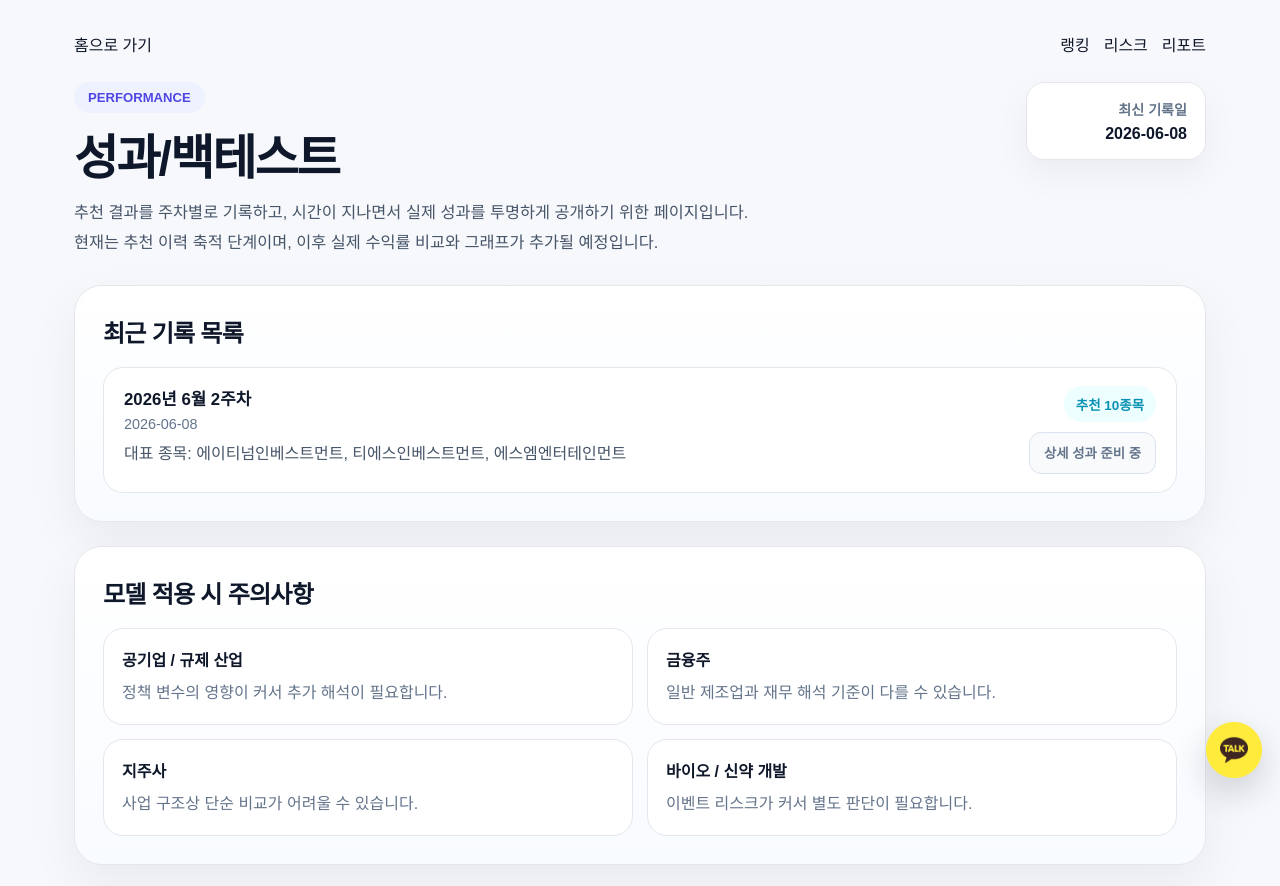
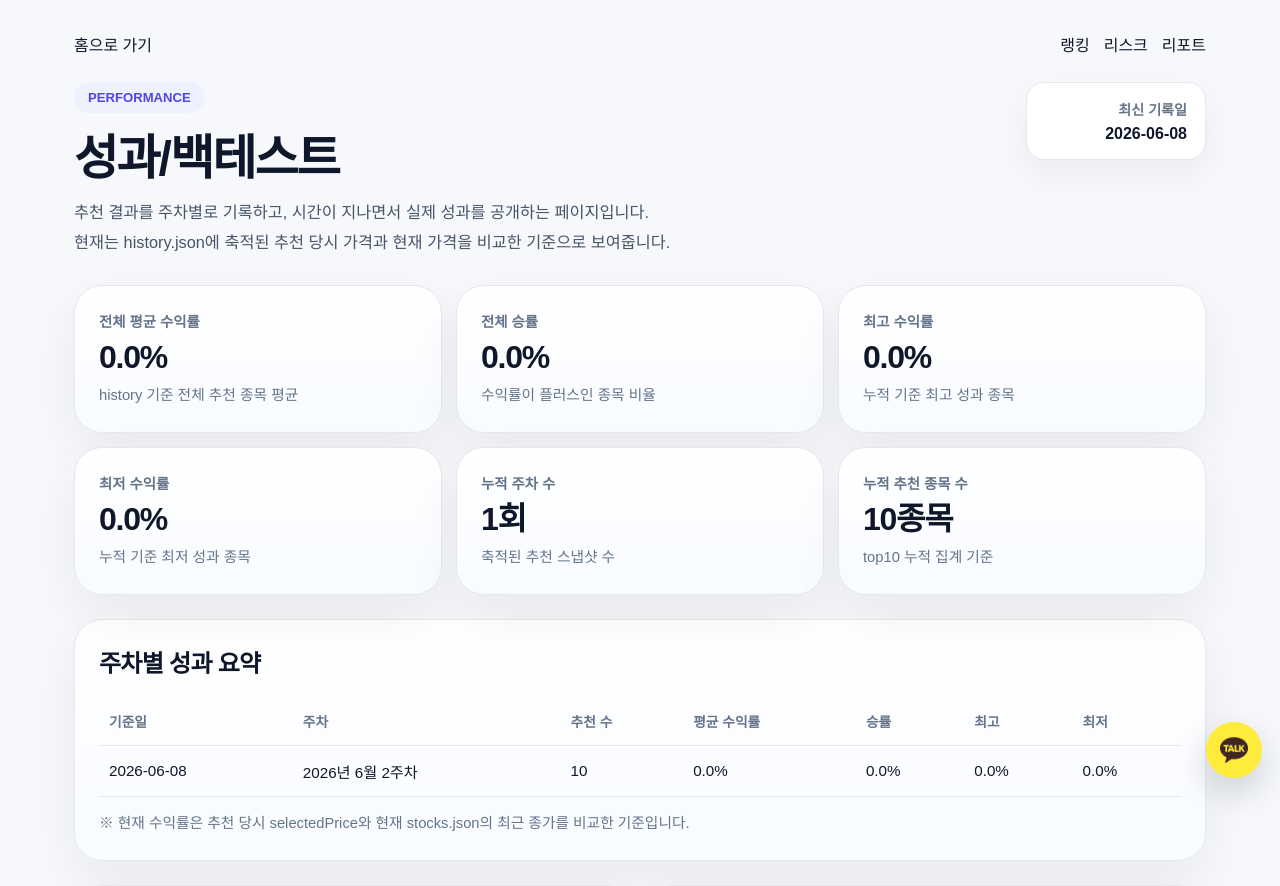
Before and after one commit to DcoyA/screener, a Next.js app: page /performance in a window 1280 px wide. Shown: the top 886 px of the page. Built offline with nearby package versions, Linux system fonts and the light colour scheme.

Commit message:
Update page.js

```diff
--- a/app/performance/page.js
+++ b/app/performance/page.js
@@ -1,14 +1,117 @@
 "use client";
 
 import Link from "next/link";
+import { useMemo } from "react";
 import history from "../data/history.json";
+import stocks from "../data/stocks.json";
 
-function getPreviewNames(top10 = []) {
-  return top10.slice(0, 3).map((item) => item.name).join(", ");
+function formatPrice(value) {
+  const num = Number(value || 0);
+  if (!num) return "-";
+  return `${num.toLocaleString("ko-KR")}원`;
+}
+
+function formatPercent(value) {
+  const num = Number(value);
+  if (!Number.isFinite(num)) return "-";
+  const sign = num > 0 ? "+" : "";
+  return `${sign}${num.toFixed(1)}%`;
+}
+
+function calcReturnRate(selectedPrice, currentPrice) {
+  const base = Number(selectedPrice || 0);
+  const now = Number(currentPrice || 0);
+  if (!base || !now) return null;
+  return ((now - base) / base) * 100;
+}
+
+function getToneClass(value) {
+  const num = Number(value);
+  if (!Number.isFinite(num)) return "toneNeutral";
+  if (num > 0) return "tonePositive";
+  if (num < 0) return "toneNegative";
+  return "toneNeutral";
 }
 
 export default function PerformancePage() {
   const latestDate = history[0]?.snapshotDate || "-";
+
+  const currentPriceMap = useMemo(() => {
+    return Object.fromEntries(
+      stocks.map((item) => [item.code, item.metrics?.closePrice || 0])
+    );
+  }, []);
+
+  const performanceData = useMemo(() => {
+    const weeklyRows = history.map((entry) => {
+      const picks = (entry.top10 || []).map((pick) => {
+        const currentPrice = Number(currentPriceMap[pick.code] || 0);
+        const returnRate = calcReturnRate(pick.selectedPrice, currentPrice);
+        return {
+          ...pick,
+          currentPrice,
+          returnRate,
+        };
+      });
+
+      const validReturns = picks
+        .map((item) => item.returnRate)
+        .filter((value) => Number.isFinite(value));
+
+      const avgReturn = validReturns.length
+        ? validReturns.reduce((acc, cur) => acc + cur, 0) / validReturns.length
+        : null;
+
+      const winCount = validReturns.filter((value) => value > 0).length;
+      const loseCount = validReturns.filter((value) => value < 0).length;
+      const winRate = validReturns.length ? (winCount / validReturns.length) * 100 : null;
+      const bestReturn = validReturns.length ? Math.max(...validReturns) : null;
+      const worstReturn = validReturns.length ? Math.min(...validReturns) : null;
+
+      return {
+        snapshotDate: entry.snapshotDate,
+        weekLabel: entry.weekLabel,
+        picks,
+        count: picks.length,
+        avgReturn,
+        winRate,
+        winCount,
+        loseCount,
+        bestReturn,
+        worstReturn,
+      };
+    });
+
+    const allPicks = weeklyRows.flatMap((row) => row.picks);
+    const allReturns = allPicks
+      .map((item) => item.returnRate)
+      .filter((value) => Number.isFinite(value));
+
+    const overallAvg = allReturns.length
+      ? allReturns.reduce((acc, cur) => acc + cur, 0) / allReturns.length
+      : null;
+    const overallWinRate = allReturns.length
+      ? (allReturns.filter((value) => value > 0).length / allReturns.length) * 100
+      : null;
+    const overallBest = allReturns.length ? Math.max(...allReturns) : null;
+    const overallWorst = allReturns.length ? Math.min(...allReturns) : null;
+
+    const sortedByReturn = [...allPicks]
+      .filter((item) => Number.isFinite(item.returnRate))
+      .sort((a, b) => b.returnRate - a.returnRate);
+
+    return {
+      weeklyRows,
+      overallAvg,
+      overallWinRate,
+      overallBest,
+      overallWorst,
+      totalSnapshots: weeklyRows.length,
+      totalPicks: allPicks.length,
+      bestPicks: sortedByReturn.slice(0, 3),
+      worstPicks: [...sortedByReturn].reverse().slice(0, 3),
+    };
+  }, [currentPriceMap]);
 
   return (
     <>
@@ -31,10 +134,9 @@ export default function PerformancePage() {
             <h1>성과/백테스트</h1>
             <p className="desc">
               추천 결과를 주차별로 기록하고, 시간이 지나면서 실제 성과를
-              투명하게 공개하기 위한 페이지입니다.
+              공개하는 페이지입니다.
               <br />
-              현재는 추천 이력 축적 단계이며, 이후 실제 수익률 비교와 그래프가
-              추가될 예정입니다.
+              현재는 history.json에 축적된 추천 당시 가격과 현재 가격을 비교한 기준으로 보여줍니다.
             </p>
           </div>
 
@@ -44,30 +146,118 @@ export default function PerformancePage() {
           </div>
         </section>
 
+        <section className="kpiSection">
+          <div className="kpiGrid">
+            <div className="kpiCard">
+              <span className="kpiLabel">전체 평균 수익률</span>
+              <strong className={getToneClass(performanceData.overallAvg)}>
+                {formatPercent(performanceData.overallAvg)}
+              </strong>
+              <p>history 기준 전체 추천 종목 평균</p>
+            </div>
+            <div className="kpiCard">
+              <span className="kpiLabel">전체 승률</span>
+              <strong>{formatPercent(performanceData.overallWinRate)}</strong>
+              <p>수익률이 플러스인 종목 비율</p>
+            </div>
+            <div className="kpiCard">
+              <span className="kpiLabel">최고 수익률</span>
+              <strong className={getToneClass(performanceData.overallBest)}>
+                {formatPercent(performanceData.overallBest)}
+              </strong>
+              <p>누적 기준 최고 성과 종목</p>
+            </div>
+            <div className="kpiCard">
+              <span className="kpiLabel">최저 수익률</span>
+              <strong className={getToneClass(performanceData.overallWorst)}>
+                {formatPercent(performanceData.overallWorst)}
+              </strong>
+              <p>누적 기준 최저 성과 종목</p>
+            </div>
+            <div className="kpiCard">
+              <span className="kpiLabel">누적 주차 수</span>
+              <strong>{performanceData.totalSnapshots}회</strong>
+              <p>축적된 추천 스냅샷 수</p>
+            </div>
+            <div className="kpiCard">
+              <span className="kpiLabel">누적 추천 종목 수</span>
+              <strong>{performanceData.totalPicks}종목</strong>
+              <p>top10 누적 집계 기준</p>
+            </div>
+          </div>
+        </section>
+
         <section className="historySection">
           <div className="sectionCard">
-            <h2>최근 기록 목록</h2>
-            <div className="historyList">
-              {history.map((entry) => (
-                <div className="historyItem" key={entry.snapshotDate}>
-                  <div className="historyMain">
-                    <p className="historyWeek">{entry.weekLabel}</p>
-                    <p className="historyDate">{entry.snapshotDate}</p>
-                    <p className="historyPreview">
-                      대표 종목: {getPreviewNames(entry.top10)}
-                    </p>
+            <h2>주차별 성과 요약</h2>
+            <div className="tableWrap">
+              <table className="historyTable">
+                <thead>
+                  <tr>
+                    <th>기준일</th>
+                    <th>주차</th>
+                    <th>추천 수</th>
+                    <th>평균 수익률</th>
+                    <th>승률</th>
+                    <th>최고</th>
+                    <th>최저</th>
+                  </tr>
+                </thead>
+                <tbody>
+                  {performanceData.weeklyRows.map((row) => (
+                    <tr key={row.snapshotDate}>
+                      <td>{row.snapshotDate}</td>
+                      <td>{row.weekLabel}</td>
+                      <td>{row.count}</td>
+                      <td className={getToneClass(row.avgReturn)}>{formatPercent(row.avgReturn)}</td>
+                      <td>{formatPercent(row.winRate)}</td>
+                      <td className={getToneClass(row.bestReturn)}>{formatPercent(row.bestReturn)}</td>
+                      <td className={getToneClass(row.worstReturn)}>{formatPercent(row.worstReturn)}</td>
+                    </tr>
+                  ))}
+                </tbody>
+              </table>
+            </div>
+            <p className="tableNote">
+              ※ 현재 수익률은 추천 당시 selectedPrice와 현재 stocks.json의 최근 종가를 비교한 기준입니다.
+            </p>
+          </div>
+        </section>
+
+        <section className="pickSection">
+          <div className="pickGrid">
+            <div className="pickCard">
+              <h2>이번까지 베스트 TOP3</h2>
+              <div className="pickList">
+                {performanceData.bestPicks.map((item, index) => (
+                  <div className="pickItem" key={`${item.code}-${index}`}>
+                    <div>
+                      <p className="pickName">{item.name}</p>
+                      <p className="pickMeta">{item.market} · {item.code}</p>
+                    </div>
+                    <strong className={getToneClass(item.returnRate)}>
+                      {formatPercent(item.returnRate)}
+                    </strong>
                   </div>
+                ))}
+              </div>
+            </div>
 
-                  <div className="historyMeta">
-                    <span className="countBadge">
-                      추천 {entry.top10?.length || 0}종목
-                    </span>
-                    <button type="button" className="detailBtn" disabled>
-                      상세 성과 준비 중
-                    </button>
+            <div className="pickCard">
+              <h2>이번까지 워스트 TOP3</h2>
+              <div className="pickList">
+                {performanceData.worstPicks.map((item, index) => (
+                  <div className="pickItem" key={`${item.code}-${index}`}>
+                    <div>
+                      <p className="pickName">{item.name}</p>
+                      <p className="pickMeta">{item.market} · {item.code}</p>
+                    </div>
+                    <strong className={getToneClass(item.returnRate)}>
+                      {formatPercent(item.returnRate)}
+                    </strong>
                   </div>
-                </div>
-              ))}
+                ))}
+              </div>
             </div>
           </div>
         </section>
@@ -180,92 +370,122 @@ export default function PerformancePage() {
           font-size: 0.88rem;
           font-weight: 700;
         }
+        .kpiSection,
         .historySection,
+        .pickSection,
         .noticeSection {
           margin-top: 24px;
         }
+        .kpiGrid {
+          display: grid;
+          grid-template-columns: repeat(3, minmax(0, 1fr));
+          gap: 14px;
+        }
+        .kpiCard,
         .sectionCard,
-        .noticeCard {
+        .noticeCard,
+        .pickCard {
           border: 1px solid #e5e7eb;
           border-radius: 28px;
-          padding: 28px;
+          padding: 24px;
           background: linear-gradient(180deg, #ffffff 0%, #f8fbff 100%);
           box-shadow: 0 20px 50px rgba(15, 23, 42, 0.06);
         }
+        .kpiLabel {
+          display: block;
+          margin-bottom: 10px;
+          color: #64748b;
+          font-size: 0.9rem;
+          font-weight: 700;
+        }
+        .kpiCard strong {
+          display: block;
+          font-size: 2rem;
+          line-height: 1;
+          letter-spacing: -0.04em;
+          margin-bottom: 10px;
+        }
+        .kpiCard p {
+          margin: 0;
+          color: #64748b;
+          line-height: 1.7;
+          font-size: 0.92rem;
+        }
         .sectionCard h2,
-        .noticeCard h2 {
+        .noticeCard h2,
+        .pickCard h2 {
           margin: 0 0 18px;
           font-size: 1.5rem;
           letter-spacing: -0.03em;
         }
-        .historyList {
-          display: grid;
-          gap: 14px;
+        .tableWrap {
+          overflow-x: auto;
         }
-        .historyItem {
-          display: flex;
-          justify-content: space-between;
-          align-items: flex-start;
-          gap: 16px;
-          padding: 18px 20px;
-          border-radius: 20px;
-          border: 1px solid #e5e7eb;
-          background: #ffffff;
+        .historyTable {
+          width: 100%;
+          border-collapse: collapse;
         }
-        .historyWeek {
-          margin: 0 0 6px;
-          font-size: 1.05rem;
+        .historyTable th,
+        .historyTable td {
+          padding: 14px 10px;
+          border-bottom: 1px solid #e5e7eb;
+          text-align: left;
+          white-space: nowrap;
+        }
+        .historyTable th {
+          color: #64748b;
+          font-size: 0.86rem;
           font-weight: 800;
+        }
+        .historyTable td {
           color: #0f172a;
+          font-size: 0.95rem;
         }
-        .historyDate {
-          margin: 0 0 8px;
+        .tableNote {
+          margin: 14px 0 0;
           color: #64748b;
-          font-size: 0.9rem;
-        }
-        .historyPreview {
-          margin: 0;
-          color: #475569;
+          font-size: 0.92rem;
           line-height: 1.7;
         }
-        .historyMeta {
-          display: flex;
-          flex-direction: column;
-          gap: 10px;
-          align-items: flex-end;
-          min-width: 150px;
-        }
-        .countBadge {
-          display: inline-flex;
-          align-items: center;
-          justify-content: center;
-          padding: 8px 12px;
-          border-radius: 999px;
-          background: #ecfeff;
-          color: #0891b2;
-          font-size: 0.84rem;
-          font-weight: 800;
-        }
-        .detailBtn {
-          height: 42px;
-          padding: 0 14px;
-          border-radius: 12px;
-          border: 1px solid #dbe3f0;
-          background: #f8fafc;
-          color: #64748b;
-          font-weight: 800;
-          cursor: not-allowed;
-        }
+        .pickGrid,
         .noticeGrid {
           display: grid;
           grid-template-columns: repeat(2, minmax(0, 1fr));
           gap: 14px;
         }
+        .pickList {
+          display: grid;
+          gap: 12px;
+        }
+        .pickItem,
         .noticeItem {
           border: 1px solid #e5e7eb;
-          border-radius: 20px;
-          padding: 18px;
+          border-radius: 18px;
+          padding: 16px;
           background: #ffffff;
+        }
+        .pickItem {
+          display: flex;
+          justify-content: space-between;
+          align-items: center;
+          gap: 14px;
+        }
+        .pickName {
+          margin: 0 0 4px;
+          font-weight: 800;
+          color: #0f172a;
+        }
+        .pickMeta {
+          margin: 0;
+          color: #64748b;
+          font-size: 0.9rem;
+        }
+        .pickItem strong {
+          font-size: 1.05rem;
+          font-weight: 900;
+          flex-shrink: 0;
+        }
+        .noticeItem {
           display: flex;
           flex-direction: column;
           gap: 8px;
@@ -278,25 +498,37 @@ export default function PerformancePage() {
           color: #64748b;
           line-height: 1.7;
         }
+        .tonePositive {
+          color: #0ea5e9;
+        }
+        .toneNegative {
+          color: #64748b;
+        }
+        .toneNeutral {
+          color: #0f172a;
+        }
+        @media (max-width: 900px) {
+          .kpiGrid,
+          .pickGrid,
+          .noticeGrid {
+            grid-template-columns: 1fr;
+          }
+        }
         @media (max-width: 720px) {
           .container {
             padding: 24px 18px 64px;
           }
-          .pageHero,
-          .historyItem {
+          .pageHero {
             flex-direction: column;
           }
-          .updateBox,
-          .historyMeta {
+          .updateBox {
             width: 100%;
             text-align: left;
-            align-items: flex-start;
           }
-          .noticeGrid {
-            grid-template-columns: 1fr;
-          }
+          .kpiCard,
           .sectionCard,
-          .noticeCard {
+          .noticeCard,
+          .pickCard {
             padding: 22px;
           }
         }
```
